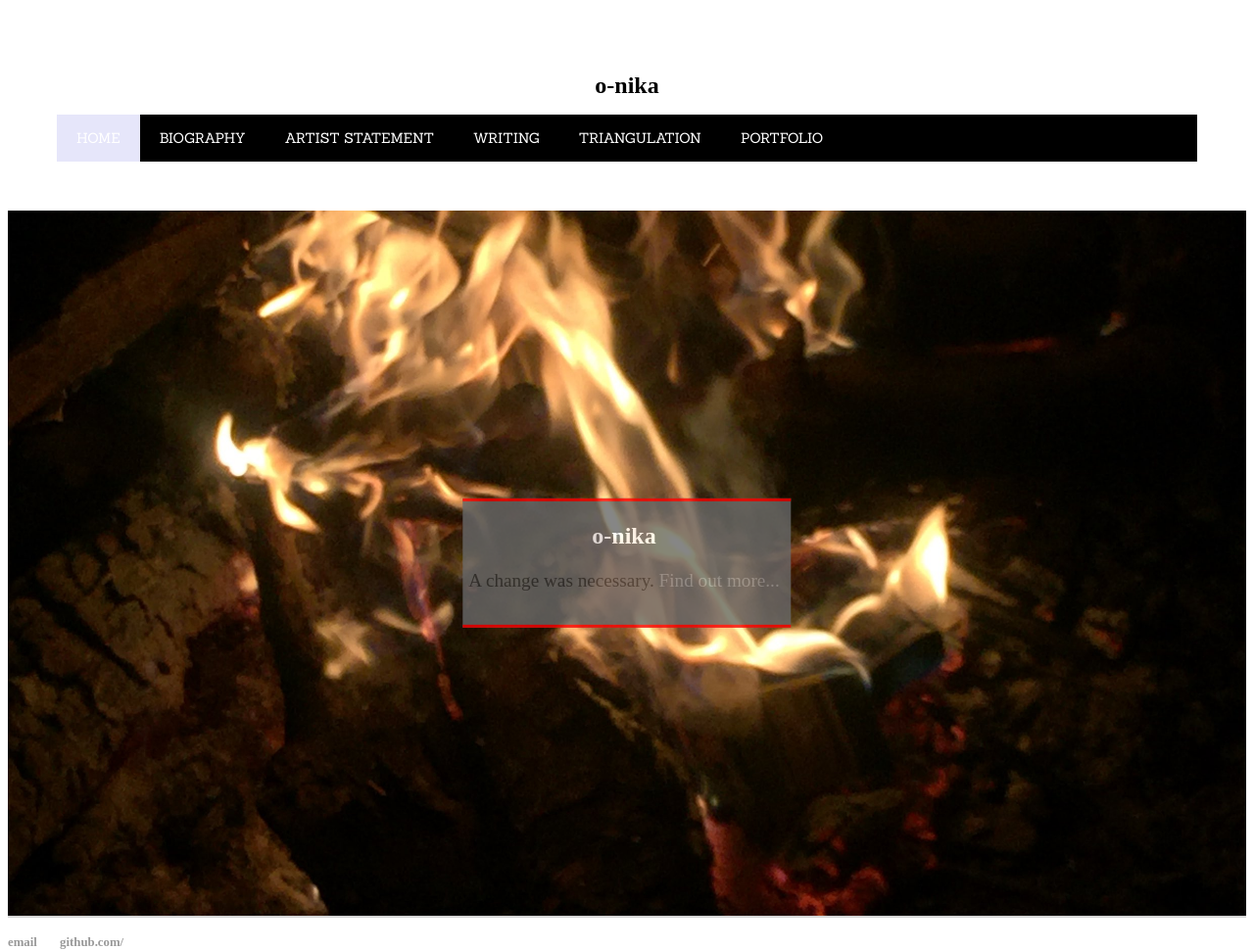
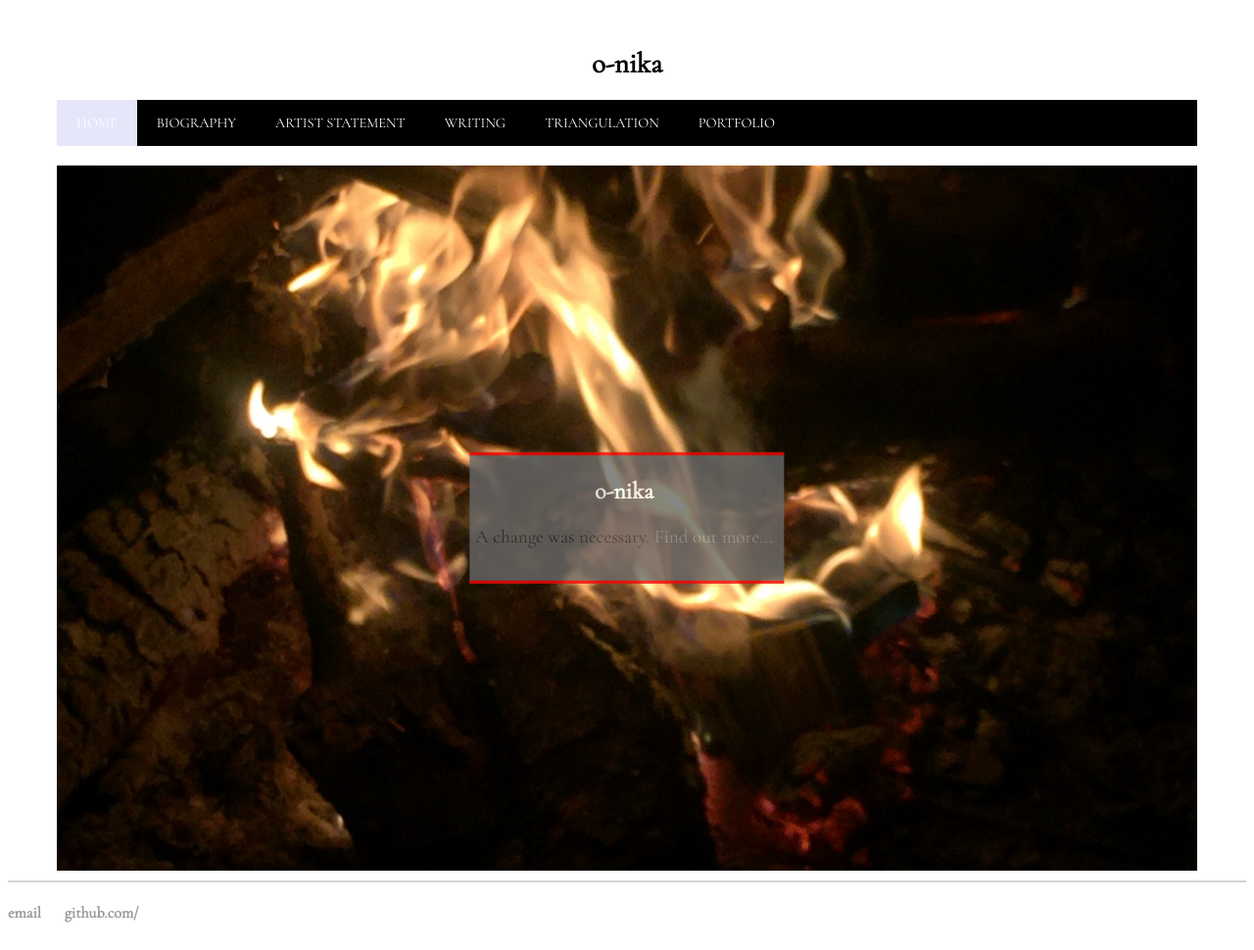
Before and after one commit to nikaroxanne/nikaroxanne.github.io, a Jekyll site: the page built from index.html, in a window 1280 px wide. Shown: the whole page at 98% size. Built offline with Jekyll 4.4.1, drawn with Linux system fonts in a browser that asks for light colours; some web fonts are replaced; after the commit the page ends 942 px from its top, so only the background shows below that.

Commit message:
adjusted spacing and fonts for header and site

```diff
--- a/_includes/head.html
+++ b/_includes/head.html
@@ -9,5 +9,5 @@
   	<meta name="description" content="Nothing">
   	<link rel="canonical" href="http://localhost:4000/">
   	<link rel="alternate" type="application/rss+xml" title="o-nika" href="/feed.xml">
-	<link href="https://fonts.googleapis.com/css?family=Bitter|Copse|Raleway|Sanchez|Trocchi" rel="stylesheet">
+	<link href="https://fonts.googleapis.com/css?family=Cormorant+Garamond|Proza+Libre" rel="stylesheet">
 </head>
--- a/_includes/header.html
+++ b/_includes/header.html
@@ -1,4 +1,4 @@
 <header class = "header-main">
-	<h1> o-nika </h1>
+	<h1 class = "header-name"> o-nika </h1>
 	{% include nav.html %}
 </header>
--- a/_layouts/default.html
+++ b/_layouts/default.html
@@ -3,7 +3,7 @@
 	{% include head.html %}
 	<body>
 		{% include header.html %}
-		<div class="container">
+		<div class="content-container">
 
 		{{ content }}
 
--- a/css/main.css
+++ b/css/main.css
@@ -82,14 +82,18 @@ body, html {
 
 .header-main {
 	text-align: center;
-	padding: 50px 50px;
+	padding: 20px 50px;
 	color: black;
+}
+
+.header-name {
+	font-size: 1.8em;
 }
 
 .nav-container {
 	list-style-type: none;
 	overflow: hidden;
-	font-family: 'Sanchez', serif;
+	font-family: 'Cormorant Garamond', serif;
 	background-color: black;
 	margin: 0;
 	padding: 0;
@@ -171,9 +175,12 @@ body, html {
 	color: white;
 }
 
+.content-container{
+	padding: 0px 50px 10px 50px;
+}
 
 footer ul {
-	font-family: 'Trocchi', serif;
+	font-family: 'Cormorant Garamond', serif;
 	padding: 0px;
 	list-style: none;
 	font-weight: bold;
@@ -195,11 +202,13 @@ a:hover {
 
 h1 {
 	font-size: 1.5em;
-	font-family: 'Trocchi', serif;
+	font-family: 'Cormorant Garamond', serif;
 }
 
 p {
+	font-family: 'Cormorant Garamond', serif;
 	font-size: 1.2em;
+	font-weight: medium;
 	line-height: 1.4em;
 	color: #333;
 }
@@ -207,12 +216,12 @@ p {
 footer {
 	border-top: 2px solid #d5d5d5;
 	padding-top: 5px;
-	font-size: .8em;
+	font-size: 1.0em;
 }
 
 ul.posts {
 	margin: 20px auto 40px;
-	font-size: 1.5em;
+	font-size: 1.2em;
 }
 
 ul.posts li {
```
